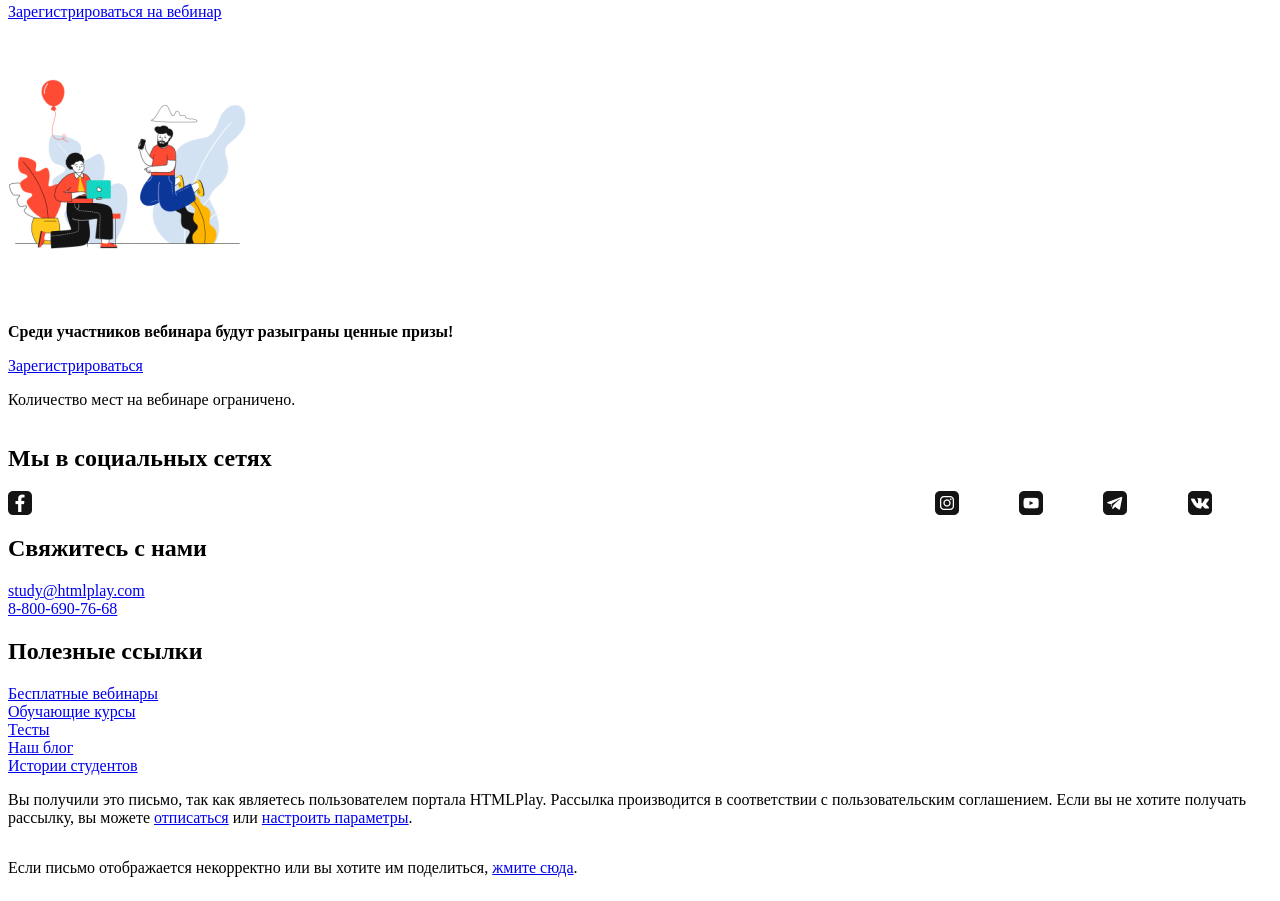
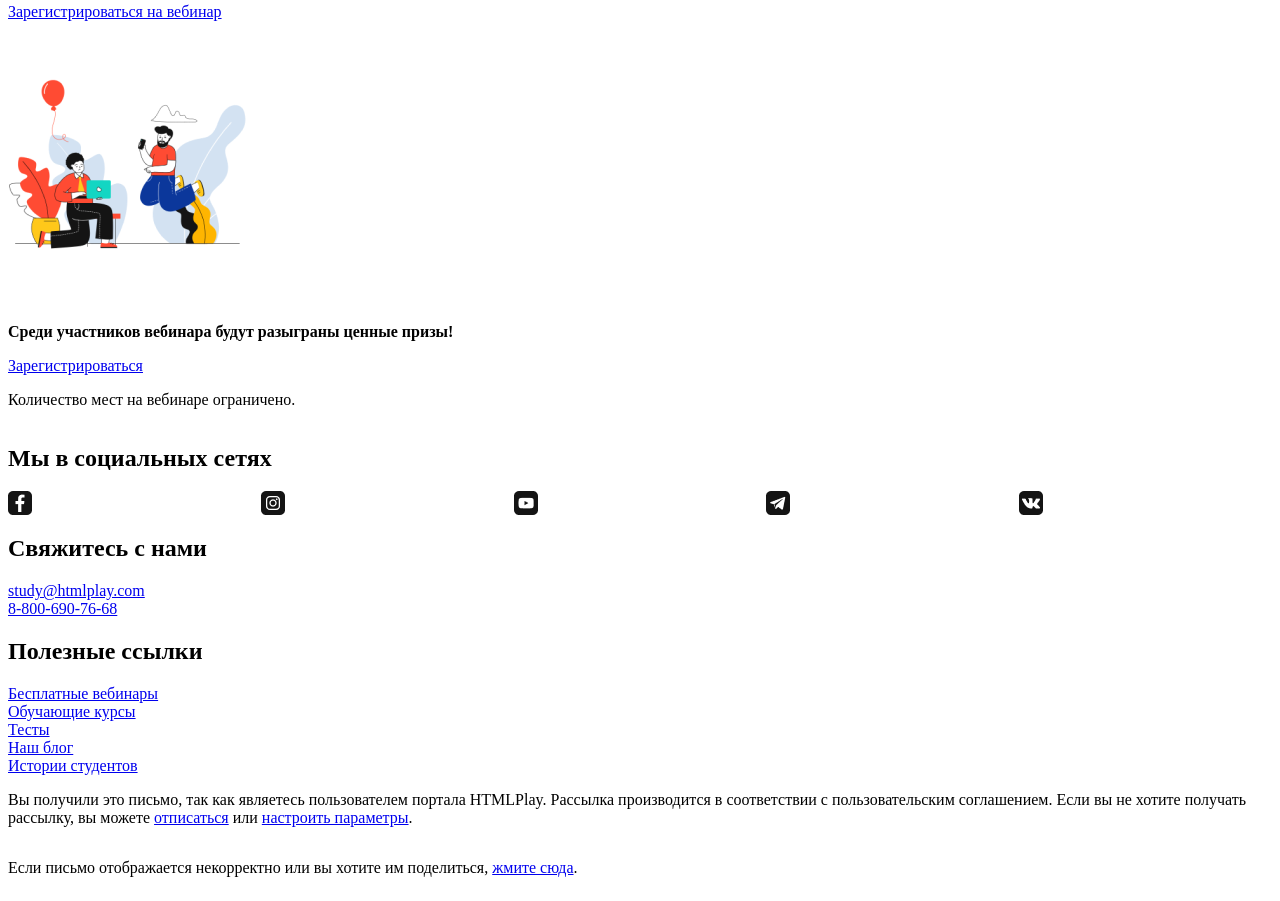
Before and after one commit to htmlacademy-email/46068-play-html-1, a plain HTML site: page 1-invitation/index.html in a window 1280 px wide. Shown: the part 1106-2007 px from the top of the page. Drawn offline with Linux system fonts and the light colour scheme.

Commit message:
Fix HTML for social block in footer

```diff
--- a/1-invitation/index.html
+++ b/1-invitation/index.html
@@ -190,6 +190,9 @@
 
                     <tr>
                       <td>
+                        <table width="100%" cellspacing="0" cellpadding="0" border="0">
+                          <tr>
+                            <td>
                               <a href="#" target="_blank">
                                 <img src="img/icon-facebook.png" width="24" height="24" alt="Иконка Facebook">
                               </a>
@@ -217,6 +220,9 @@
                               <a href="#" target="_blank">
                                 <img src="img/icon-vkontakte.png" width="24" height="24" alt="Иконка Vkontakte">
                               </a>
+                            </td>
+                          </tr>
+                        </table>
                       </td>
                     </tr>
 
```
Also changed, not shown: 2-welcome/index.html (+6 -0 lines), 3-promo/index.html (+6 -0 lines). Lines whose indentation alone changed are shown as unchanged.
